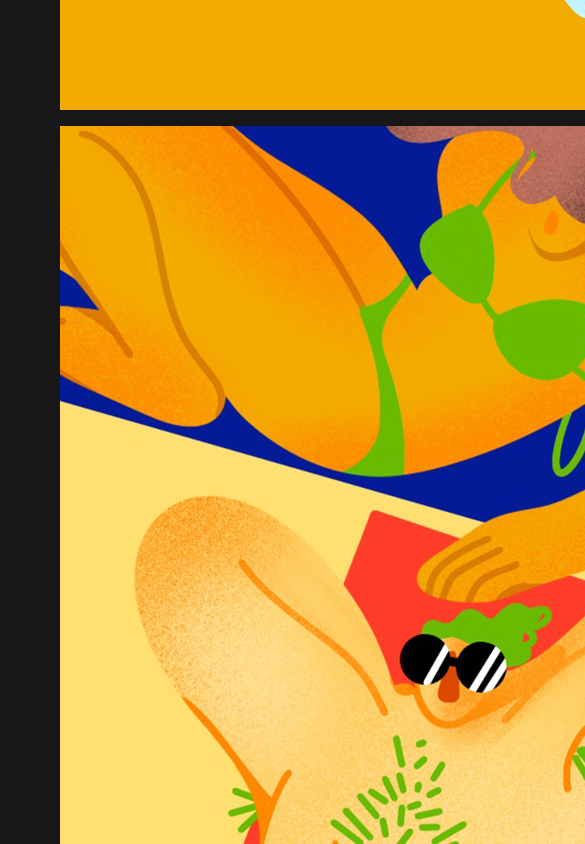
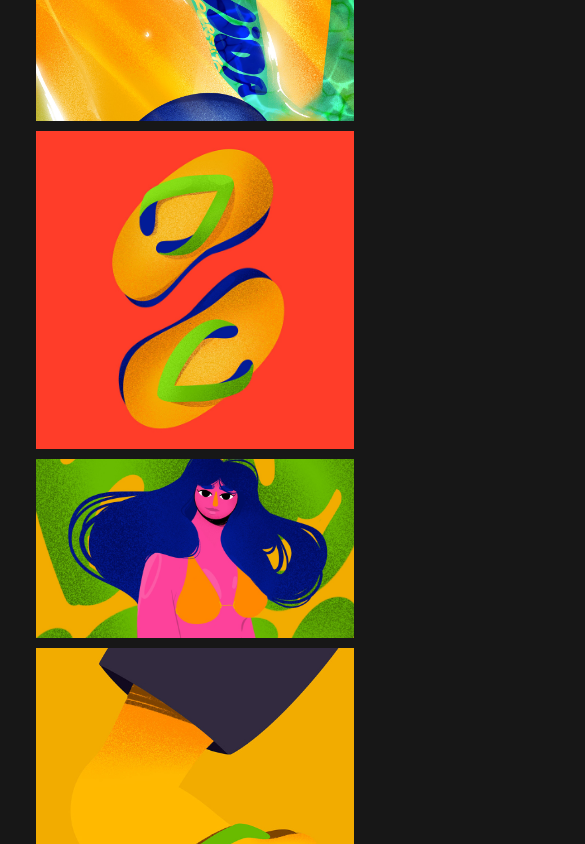
Before and after one commit to coelho-gui/coelhosemjota-site, a React (Vite) app: page /projetos/brasilidades in a window 390 px wide. Shown: the part 2020-2864 px from the top of the page, 585 px wide, since content can reach past the window. Built offline with nearby package versions, Linux system fonts and the light colour scheme.

Commit message:
Update styles.css

```diff
--- a/src/styles.css
+++ b/src/styles.css
@@ -378,3 +378,85 @@ img, video { display: block; }
     gap: 24px;
   }
 }
+/* Galeria Brasilidades */
+
+.brasilidades-gallery-section {
+  width: 100%;
+  padding: 40px 0 120px;
+  background: #171717;
+}
+
+.brasilidades-gallery {
+  max-width: 1180px;
+  margin: 0 auto;
+  display: grid;
+  grid-template-columns: repeat(12, 1fr);
+  gap: 12px;
+  padding: 0 24px;
+}
+
+.brasilidades-gallery-item {
+  margin: 0;
+  overflow: hidden;
+  background: #000;
+  min-height: 280px;
+}
+
+.brasilidades-gallery-item img {
+  width: 100%;
+  height: 100%;
+  display: block;
+  object-fit: cover;
+  transition: transform 0.8s ease, filter 0.8s ease;
+}
+
+.brasilidades-gallery-item:hover img {
+  transform: scale(1.035);
+  filter: saturate(1.15) contrast(1.08);
+}
+
+.gallery-small {
+  grid-column: span 5;
+  height: 360px;
+}
+
+.gallery-wide {
+  grid-column: span 7;
+  height: 360px;
+}
+
+.gallery-full {
+  grid-column: span 12;
+  height: 620px;
+}
+
+.gallery-half {
+  grid-column: span 6;
+  height: 620px;
+}
+
+@media (max-width: 768px) {
+  .brasilidades-gallery-section {
+    padding: 24px 0 80px;
+  }
+
+  .brasilidades-gallery {
+    grid-template-columns: 1fr;
+    gap: 10px;
+    padding: 0 16px;
+  }
+
+  .gallery-small,
+  .gallery-wide,
+  .gallery-full,
+  .gallery-half {
+    grid-column: span 1;
+    height: auto;
+    min-height: unset;
+  }
+
+  .brasilidades-gallery-item img {
+    height: auto;
+    object-fit: contain;
+  }
+}
```
